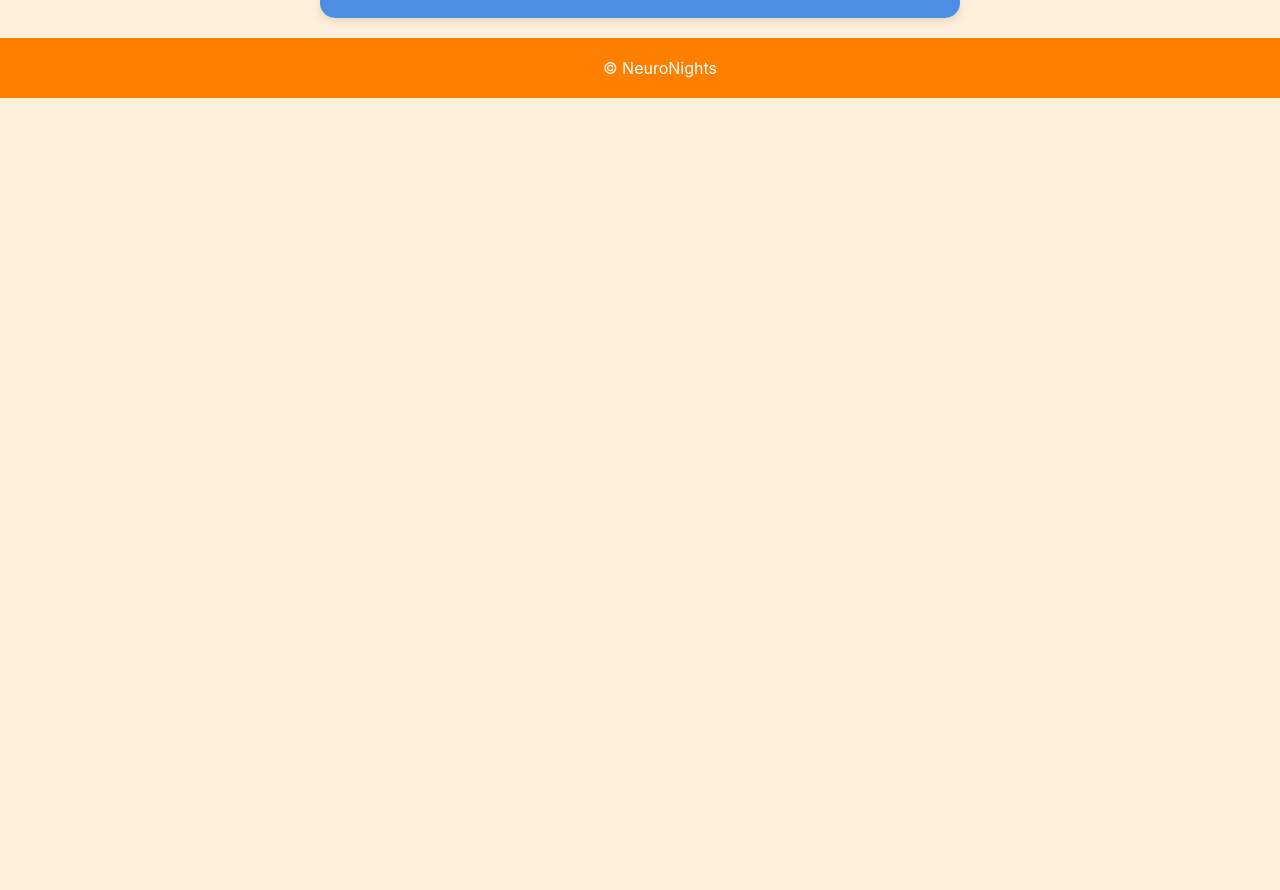
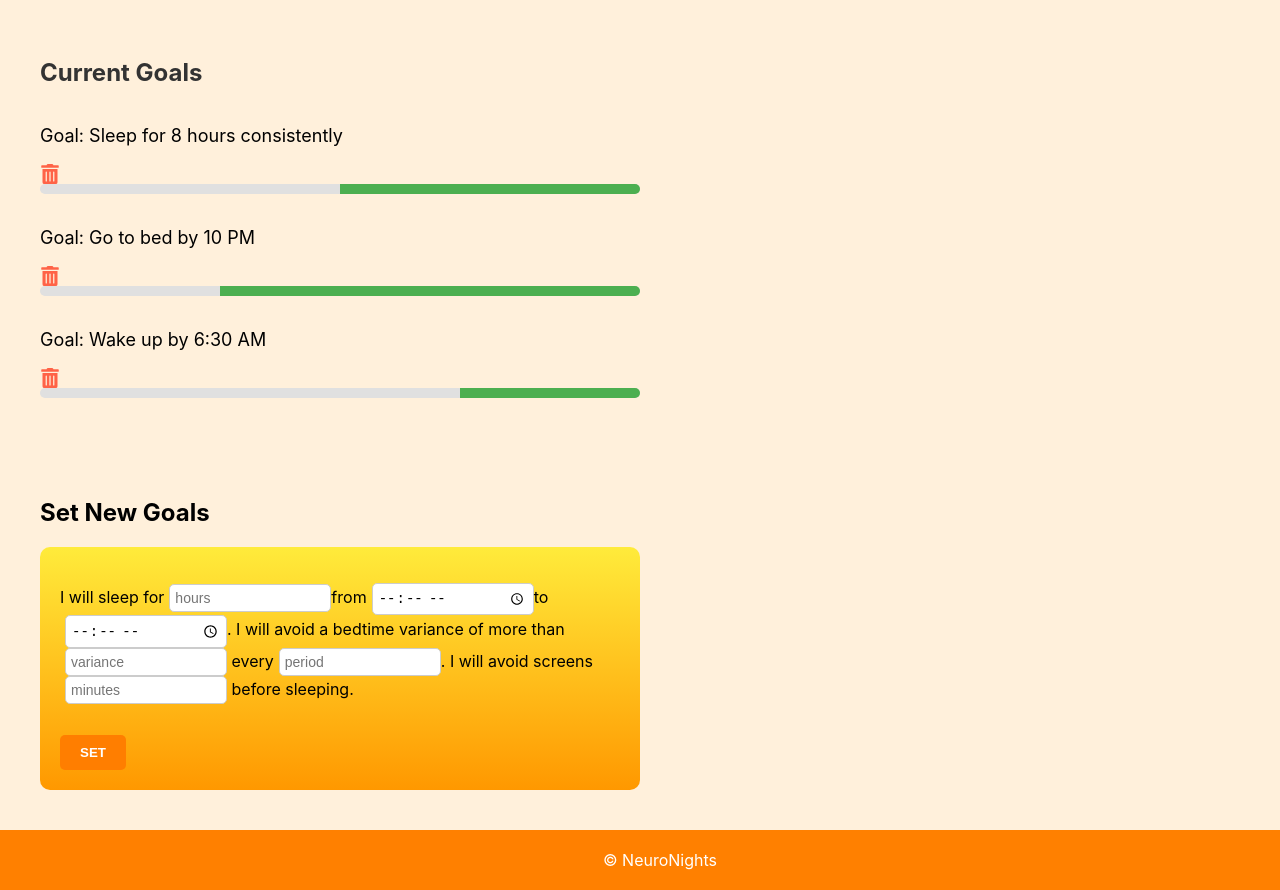
Before and after one commit to s-grzhang/neuro-nights, a React (Create React App) app: page /goals in a window 1280 px wide. Shown: the part 556-1446 px from the top of the page. Before the commit the page ends 800 px from the top, so only its background shows below. Built offline with nearby package versions, Linux system fonts and the light colour scheme; the HTML template or start-up script is replaced by a standard one.

Commit message:
Finish goals page. Working on rewards page

```diff
--- a/src/App.js
+++ b/src/App.js
@@ -5,6 +5,7 @@ import homePageStars from "./home page stars.png";
 import { BrowserRouter as Router, Route, Routes, Link } from 'react-router-dom';
 import { FaStar, FaArrowRight } from 'react-icons/fa';
 import GoalsPage from "./GoalsPage";
+import RewardsPage from "./RewardsPage"
 
 const App = () => {
   const [menuOpen, setMenuOpen] = useState(false);
@@ -45,6 +46,7 @@ const App = () => {
         </div>
 
         <Routes>
+          <Route path="/rewards" element={<RewardsPage />} />
           <Route path="/" element={
             <main>
               {/* Home Page Content */}
--- a/src/GoalsPage.css
+++ b/src/GoalsPage.css
@@ -4,13 +4,13 @@
 .goals-page {
     display: flex;
     justify-content: center;
+    flex-direction: column; /* Arrange content vertically */
     padding: 20px;
     padding-top: 80px; /* Push content down to avoid header overlap */
   }
 
   /* Box containing the gradient background and cards */
   .goal-box {
-    margin-top: 30px;
     background: linear-gradient(to bottom, #7c4dff, #4a90e2); /* Purple to Blue gradient */
     width: 100%;
     max-width: 600px;
@@ -19,6 +19,7 @@
     box-shadow: 0px 4px 10px rgba(0, 0, 0, 0.1);
     overflow: hidden;
     position: relative; /* Allow the content to stay in place */
+    margin-bottom: 30px; /* Add space between goal-box and current-goals */
   }
 
   /* The image at the top part of the goal box */
@@ -27,14 +28,14 @@
     height: auto;
     object-fit: cover;
     border-radius: 15px; /* Space below the image */
-    margin-bottom:-40px;
-    margin-top:-40px;
+    margin-bottom: -40px;
+    margin-top: -40px;
   }
 
   /* Cards container with a column direction */
   .goal-cards {
     display: flex;
-    flex-direction: row; /* Stack cards vertically */
+    flex-direction: row; /* Arrange cards horizontally */
     gap: 15px;
     margin-top: 20px;
   }
@@ -50,17 +51,20 @@
     box-sizing: border-box;
   }
 
+  /* Goal card heading */
   .goal-card h3 {
     font-size: 18px;
     margin-bottom: 10px;
   }
 
+  /* Goal card text */
   .goal-card p {
     font-size: 14px;
-    color: white;
+    color: white; /* Changed to black for better readability */
     margin-bottom: 20px;
   }
 
+  /* SET button style */
   .set-button {
     background-color: #ff7e00; /* Orange button */
     color: white;
@@ -71,6 +75,115 @@
     font-weight: bold;
   }
 
+  /* Hover effect for the button */
   .set-button:hover {
     background-color: #e06d00; /* Darker orange on hover */
   }
+
+  /* Current Goals section styling */
+  .current-goals {
+    padding: 20px;
+    width: 100%;
+    max-width: 600px; /* Align with the goal-box width */
+  }
+
+  /* Current Goals section title */
+  .current-goals h2 {
+    font-size: 24px;
+    margin-bottom: 20px;
+    color: #333;
+  }
+
+  /* Individual goal items in Current Goals */
+  .goal-item {
+    display: flex;
+    flex-direction: column; /* Stack elements vertically */
+    align-items: flex-start;
+    margin-bottom: 15px;
+  }
+
+  /* Goal paragraph text */
+  .goal-item p {
+    flex: 1;
+    font-size: 18px;
+    margin-right: 10px;
+  }
+
+  /* Trash icon styling */
+  .trash-icon {
+    cursor: pointer;
+    font-size: 20px;
+    color: #ff6347; /* Tomato color */
+    margin-right: 15px;
+  }
+
+  /* Progress bar styling */
+  .progress-bar {
+    width: 100%;
+    background-color: #e0e0e0;
+    height: 10px;
+    border-radius: 5px;
+    overflow: hidden;
+  }
+
+  /* Progress within the progress bar */
+  .progress {
+    height: 100%;
+    background-color: #4caf50;
+    transition: width 0.3s;
+  }
+
+  /* Prevent margin-bottom on the last goal item */
+  .goal-item:last-child {
+    margin-bottom: 0;
+  }
+  /* GoalsPage.css */
+
+/* New section for setting new goals */
+.set-new-goals {
+    margin-top: 40px;
+    padding: 20px;
+    width: 100%;
+    max-width: 600px;
+  }
+
+  /* Mad-lib box with gradient */
+  .goal-madlib-box {
+    background: linear-gradient(to bottom, #FFEB3B, #FF9800); /* Yellow to orange gradient */
+    border-radius: 10px;
+    padding: 20px;
+    box-sizing: border-box;
+    display: flex;
+    flex-direction: column;
+    gap: 15px;
+  }
+
+  .goal-madlib-box input {
+    padding: 5px;
+    margin-left: 5px;
+    border-radius: 5px;
+    border: 1px solid #ccc;
+    font-size: 14px;
+  }
+
+  .goal-madlib-box input[type="number"],
+  .goal-madlib-box input[type="text"],
+  .goal-madlib-box input[type="time"] {
+    width: 150px;
+  }
+
+  /* Button styling */
+  .set-button {
+    background-color: #ff7e00; /* Orange button */
+    color: white;
+    padding: 10px 20px;
+    border: none;
+    border-radius: 5px;
+    cursor: pointer;
+    font-weight: bold;
+    align-self: flex-start;
+  }
+
+  .set-button:hover {
+    background-color: #e06d00; /* Darker orange on hover */
+  }
--- a/src/GoalsPage.js
+++ b/src/GoalsPage.js
@@ -1,22 +1,42 @@
+// GoalsPage.js (or wherever your menu is located)
 import React, { useState } from 'react';
-import './GoalsPage.css'; // Make sure you import the corresponding CSS
-import recommendedGoalsImage from "./Recommended Goals.png"; // Import the image
+import { Link } from 'react-router-dom'; // Import Link from react-router-dom
+import './GoalsPage.css';
+import recommendedGoalsImage from "./Recommended Goals.png";
+import { FaTrashAlt } from 'react-icons/fa';
 
 const GoalsPage = () => {
   const [menuOpen, setMenuOpen] = useState(false);
+  const [goalValues, setGoalValues] = useState({
+    hours: '',
+    start: '',
+    end: '',
+    variance: '',
+    variancePeriod: '',
+    screenTime: ''
+  });
 
   // Function to toggle the menu
   const toggleMenu = () => {
     setMenuOpen(!menuOpen);
   };
 
+  // Handle input change for mad-lib form
+  const handleInputChange = (e) => {
+    const { name, value } = e.target;
+    setGoalValues({
+      ...goalValues,
+      [name]: value
+    });
+  };
+
   return (
     <div className={`goals-page ${menuOpen ? "menu-open" : ""}`}>
       {/* Fixed header and menu toggle */}
-        <div className="menu-icon" onClick={toggleMenu}>
-          <div className="line"></div>
-          <div className="line"></div>
-        </div>
+      <div className="menu-icon" onClick={toggleMenu}>
+        <div className="line"></div>
+        <div className="line"></div>
+      </div>
 
       {/* Sliding menu */}
       <div className={`side-menu ${menuOpen ? "open" : ""}`}>
@@ -27,11 +47,11 @@ const GoalsPage = () => {
 
         <nav>
           <ul>
-            <li><a href="#home">HOME</a></li>
-            <li><a href="#goals">GOALS</a></li>
-            <li><a href="#rewards">REWARDS</a></li>
-            <li><a href="#data">DATA</a></li>
-            <li><a href="#education">EDUCATION</a></li>
+            <li><Link to="/home">HOME</Link></li>
+            <li><Link to="/goals">GOALS</Link></li>
+            <li><Link to="/rewards">REWARDS</Link></li> {/* Add this link */}
+            <li><Link to="/data">DATA</Link></li>
+            <li><Link to="/education">EDUCATION</Link></li>
           </ul>
         </nav>
       </div>
@@ -58,6 +78,92 @@ const GoalsPage = () => {
           </div>
         </div>
       </div>
+
+      {/* Current Goals Section */}
+      <div className="current-goals">
+        <h2>Current Goals</h2>
+
+        {/* Goal 1 */}
+        <div className="goal-item">
+          <p>Goal: Sleep for 8 hours consistently</p>
+          <FaTrashAlt className="trash-icon" />
+          <div className="progress-bar">
+            <div className="progress" style={{ width: '50%' }}></div>
+          </div>
+        </div>
+
+        {/* Goal 2 */}
+        <div className="goal-item">
+          <p>Goal: Go to bed by 10 PM</p>
+          <FaTrashAlt className="trash-icon" />
+          <div className="progress-bar">
+            <div className="progress" style={{ width: '70%' }}></div>
+          </div>
+        </div>
+
+        {/* Goal 3 */}
+        <div className="goal-item">
+          <p>Goal: Wake up by 6:30 AM</p>
+          <FaTrashAlt className="trash-icon" />
+          <div className="progress-bar">
+            <div className="progress" style={{ width: '30%' }}></div>
+          </div>
+        </div>
+      </div>
+
+      {/* Set New Goals Section */}
+      <div className="set-new-goals">
+        <h2>Set New Goals</h2>
+        <div className="goal-madlib-box">
+          <p>I will sleep for
+            <input
+              type="number"
+              name="hours"
+              value={goalValues.hours}
+              onChange={handleInputChange}
+              placeholder="hours"
+            />
+            from
+            <input
+              type="time"
+              name="start"
+              value={goalValues.start}
+              onChange={handleInputChange}
+            />
+            to
+            <input
+              type="time"
+              name="end"
+              value={goalValues.end}
+              onChange={handleInputChange}
+            />.
+            I will avoid a bedtime variance of more than
+            <input
+              type="number"
+              name="variance"
+              value={goalValues.variance}
+              onChange={handleInputChange}
+              placeholder="variance"
+            /> every
+            <input
+              type="text"
+              name="variancePeriod"
+              value={goalValues.variancePeriod}
+              onChange={handleInputChange}
+              placeholder="period"
+            />.
+            I will avoid screens
+            <input
+              type="number"
+              name="screenTime"
+              value={goalValues.screenTime}
+              onChange={handleInputChange}
+              placeholder="minutes"
+            /> before sleeping.
+          </p>
+          <button className="set-button">SET</button>
+        </div>
+      </div>
     </div>
   );
 };
--- /dev/null
+++ b/src/RewardsPage.js
@@ -0,0 +1,15 @@
+// RewardsPage.js
+import React from 'react';
+import './RewardsPage.css';
+
+const RewardsPage = () => {
+  return (
+    <div className="rewards-page">
+      <h1>Rewards</h1>
+      <p>Here are your rewards!</p>
+      {/* Add more content and functionality related to rewards */}
+    </div>
+  );
+};
+
+export default RewardsPage;
```
Also changed, not shown: src/RewardsPage.css (added).
